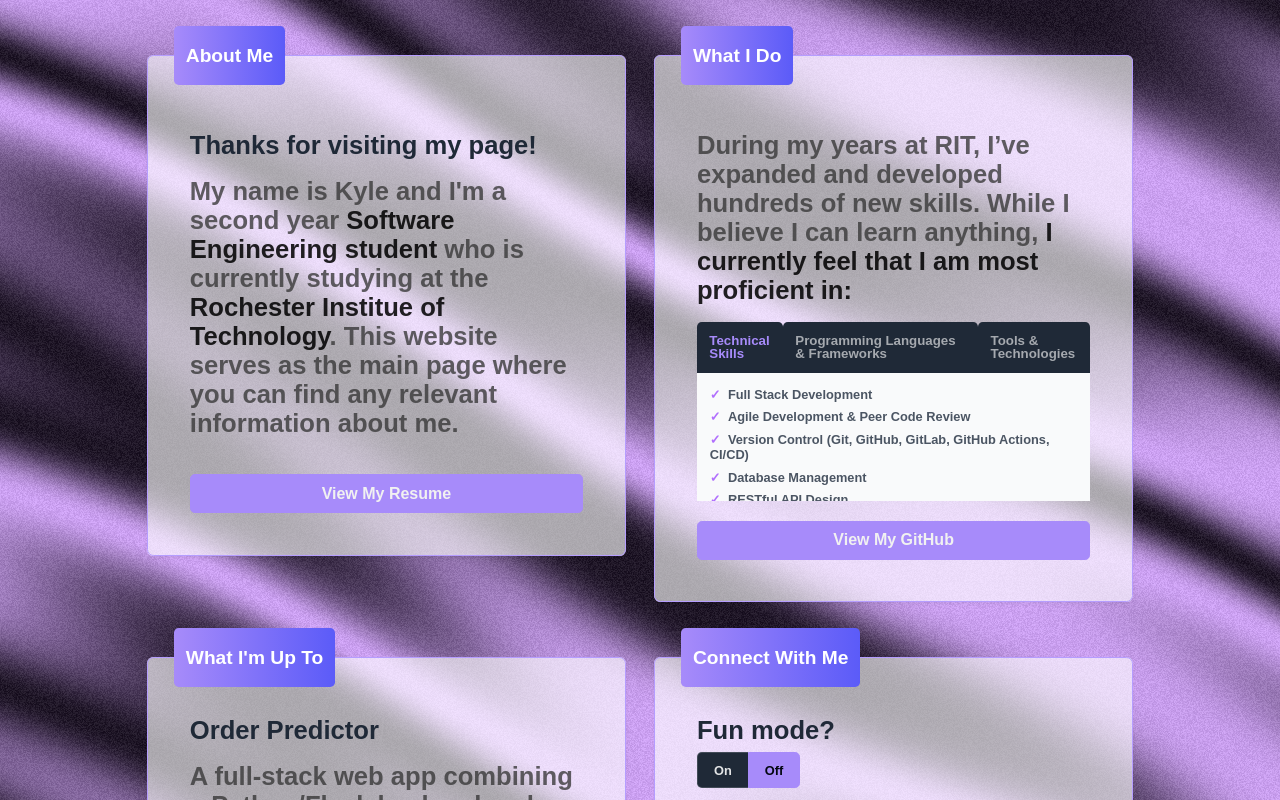
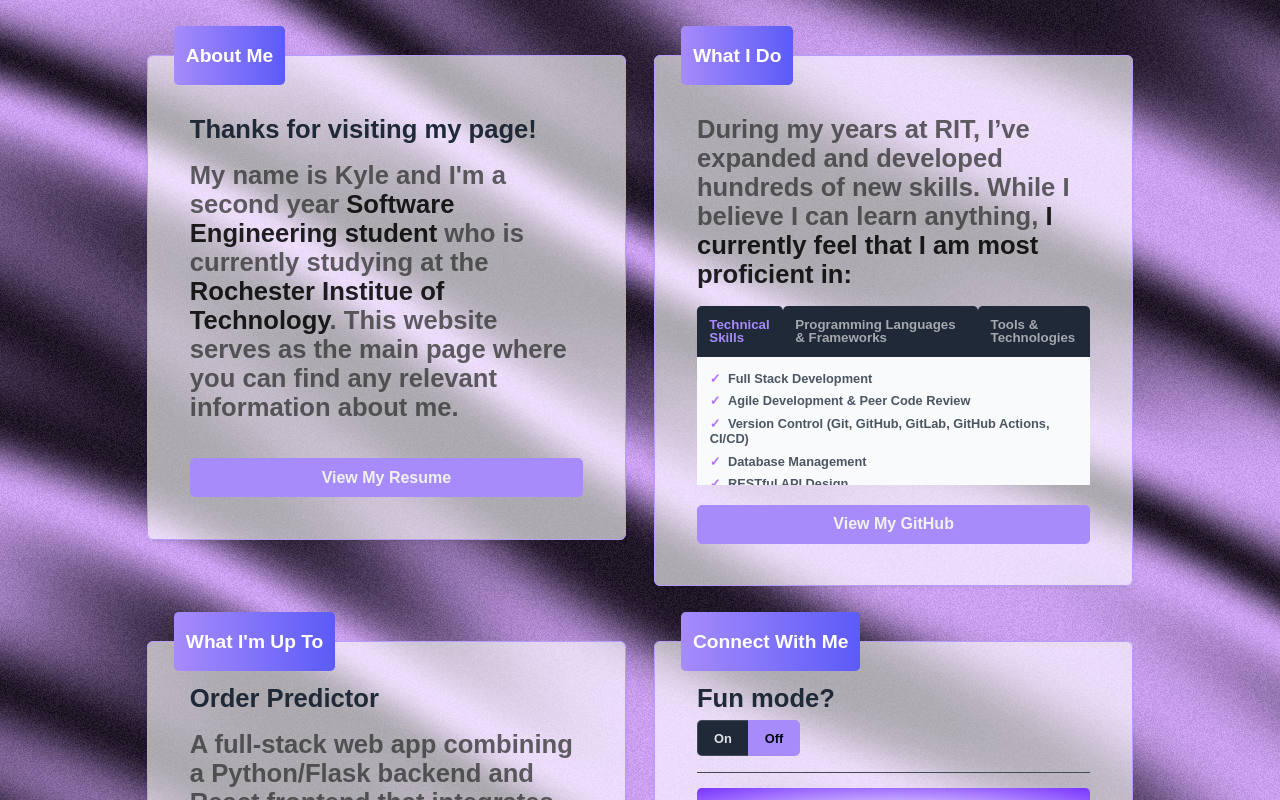
Before and after one commit to kl5391/kl5391.github.io, a React (Vite) app: page / in a window 1280 px wide. Shown: the top 800 px of the page. Built offline with nearby package versions, Linux system fonts and the light colour scheme; a web font is replaced by a local one.

Commit message:
minor css change

```diff
--- a/src/pages/pages.css
+++ b/src/pages/pages.css
@@ -35,7 +35,7 @@
 }
 
 .p-fieldset-content {
-  margin-top: -1em;
+  margin-top: -2.25em;
 }
 
 /* -- Refined Info Card -- */
```
